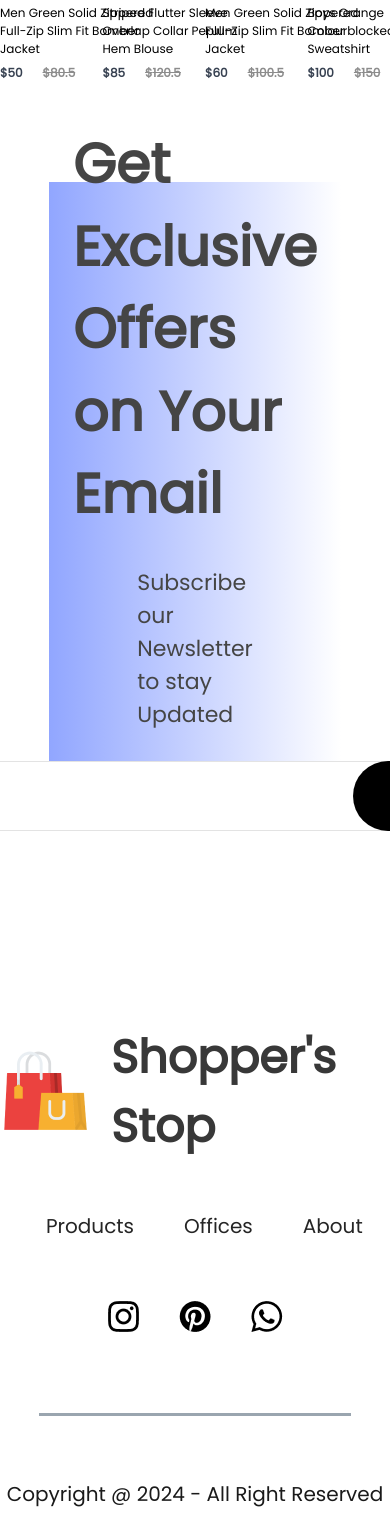
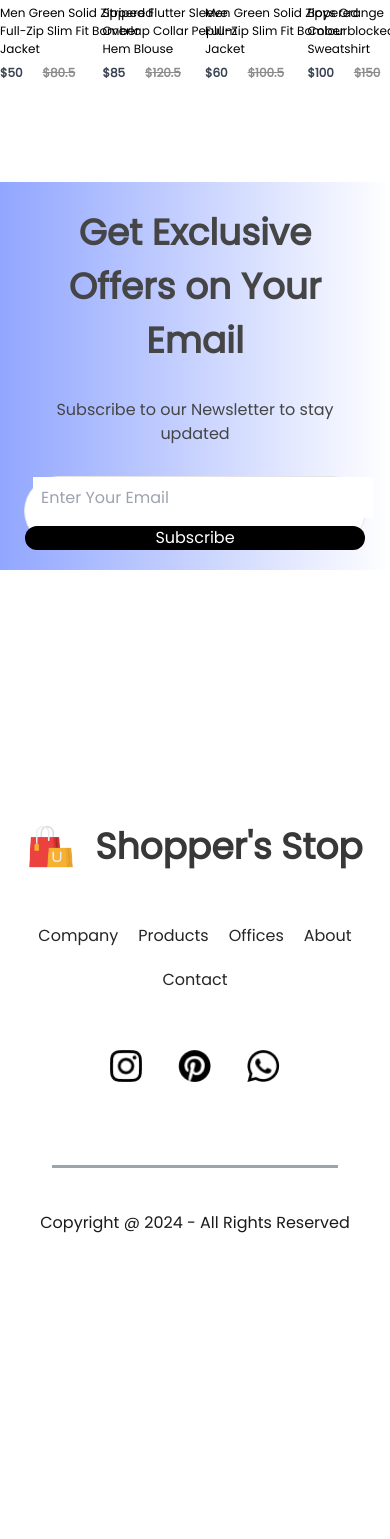
Before and after one commit to imadityayadav/frontend, a React (Create React App) app: page / in a window 390 px wide. Shown: the part 3089-4628 px from the top of the page. After the commit the page ends 4354 px from the top, so only its background shows below. Built offline with nearby package versions, Linux system fonts and the light colour scheme.

Commit message:
dev : updated Newsletter component and footer to be responsive for mobile screens

```diff
--- a/src/components/Footer.jsx
+++ b/src/components/Footer.jsx
@@ -1,24 +1,21 @@
-import React from 'react'
-import footer_logo from './assets/logo_big.png'
-import insticon from './assets/instagram_icon.png'
-import pintrest from './assets/pintester_icon.png'
-import whatsapp from './assets/whatsapp_icon.png'
-import { Link } from 'react-router-dom'
+import React from 'react';
+import footer_logo from './assets/logo_big.png';
+import insticon from './assets/instagram_icon.png';
+import pintrest from './assets/pintester_icon.png';
+import whatsapp from './assets/whatsapp_icon.png';
+import { Link } from 'react-router-dom';
 
 const Footer = () => {
   return (
-    <div className='flex flex-col justify-center items-center gap-[50px] pt-[100px]'>
-
-
+    <div className='flex flex-col justify-center items-center gap-[50px] pt-[100px] px-4 md:px-0'>
       <Link to='/'>
-      <div className='flex items-center gap-[20px] cursor-pointer '>
-        <img className='' src={footer_logo} alt="" />
-        <p className='text-[#383838] text-[46px] font-bold'>Shopper's Stop</p>
-      </div>
+        <div className='flex items-center gap-[20px] cursor-pointer'>
+          <img className='h-12 w-auto' src={footer_logo} alt="Shopper's Stop Logo" />
+          <p className='text-[#383838] text-[36px] md:text-[46px] font-bold'>Shopper's Stop</p>
+        </div>
       </Link>
 
-
-      <ul className='footer-links flex gap-[50px] text-[#252525] list-none text-[20px] '>
+      <ul className='footer-links flex flex-wrap justify-center gap-[20px] text-[#252525] list-none text-[16px] md:text-[20px]'>
         <li className='cursor-pointer'>Company</li>
         <li className='cursor-pointer'>Products</li>
         <li className='cursor-pointer'>Offices</li>
@@ -26,29 +23,25 @@ const Footer = () => {
         <li className='cursor-pointer'>Contact</li>
       </ul>
 
-
-      <div className='flex  gap-[20px] '>
-
-        <div className='p-2.5 pb-[6px]  cursor-pointer'>
-            <img src={insticon} alt="" />
+      <div className='flex gap-[20px]'>
+        <div className='p-2 cursor-pointer'>
+          <img className='h-8 w-auto' src={insticon} alt="Instagram" />
         </div>
-
-        <div className='p-2.5 pb-[6px] cursor-pointer'>
-            <img src={pintrest} alt="" />
+        <div className='p-2 cursor-pointer'>
+          <img className='h-8 w-auto' src={pintrest} alt="Pinterest" />
         </div>
-
-        <div className='p-2.5 pb-[6px]  cursor-pointer'>
-            <img src={whatsapp} alt="" />
+        <div className='p-2 cursor-pointer'>
+          <img className='h-8 w-auto' src={whatsapp} alt="WhatsApp" />
         </div>
       </div>
 
-      <div className='flex flex-col items-center gap-[30px] w-[100%] mb-[30px] text-[#1a1a1a] text-[20px] '>
-      <div className="w-[80%] h-[3px] bg-[#57697b99] mt-[25px] "></div>
-        <hr className='w-[80%] border-none rounded-[10px] h-[3px] text-[#000000cc]'/>
-        <p>Copyright @ 2024 - All Right Reserved</p>
+      <div className='flex flex-col items-center gap-[20px] w-full mb-[30px] text-[#1a1a1a] text-[16px] md:text-[20px]'>
+        <div className="w-[80%] h-[3px] bg-[#57697b99] mt-[25px]" />
+        <hr className='w-[80%] border-none rounded-[10px] h-[3px] text-[#000000cc]' />
+        <p>Copyright @ 2024 - All Rights Reserved</p>
       </div>
     </div>
-  )
-}
+  );
+};
 
-export default Footer
+export default Footer;
--- a/src/components/Newsletter.jsx
+++ b/src/components/Newsletter.jsx
@@ -1,17 +1,17 @@
-import React from 'react'
+import React from 'react';
 
 const Newsletter = () => {
   return (
-    <div className='w-[75%] h-[70vh] flex flex-col justify-center items-center gap-[30px] m-auto pt-0 pb-0 pr-[140px] pl-[140px] mb-[150px] bg-gradient-to-r from-[#91A6FF] to-[#FFFFFF] '>
-      <h1 className='text-[#454545] text-[55px] font-bold'>Get Exclusive Offers on Your Email</h1>
-      <p className='text-[#454545] text-[22px]'>Subscribe our Newsletter to stay Updated</p>
+    <div className='w-full max-w-[1200px] h-auto flex flex-col justify-center items-center gap-[30px] m-auto p-6 md:p-10 mb-[150px] bg-gradient-to-r from-[#91A6FF] to-[#FFFFFF]'>
+      <h1 className='text-[#454545] text-[36px] md:text-[55px] font-bold text-center'>Get Exclusive Offers on Your Email</h1>
+      <p className='text-[#454545] text-[16px] md:text-[22px] text-center'>Subscribe to our Newsletter to stay updated</p>
 
-      <div className='flex items-center justify-space-between bg-white w-[730px] h-[70px] rounded-[80px] border-[1px] border-[#e3e3e3]'>
-        <input className='w-[500px] ml-[30px] border-0 text-[#616161] font-poppins text-[16px] outline-none' type="email" placeholder='Enter Your Email'/>
-        <button className='w-[210px] h-[70px] bg-black text-white text-[16px] cursor-pointer rounded-[80px]'>Subscribe</button>
+      <div className='flex flex-col md:flex-row items-center justify-between bg-white w-full md:w-[730px] h-[70px] rounded-[80px] border-[1px] border-[#e3e3e3]'>
+        <input className='w-full md:w-[500px] ml-4 md:ml-[30px] border-0 text-[#616161] font-poppins text-[16px] outline-none h-full p-2' type="email" placeholder='Enter Your Email'/>
+        <button className='w-full md:w-[210px] h-[70px] bg-black text-white text-[16px] cursor-pointer rounded-[80px] mt-2 md:mt-0'>Subscribe</button>
       </div>
     </div>
-  )
+  );
 }
 
-export default Newsletter
+export default Newsletter;
```
Also changed, not shown: 1 other file (tests, documents, lock files or other folders).
